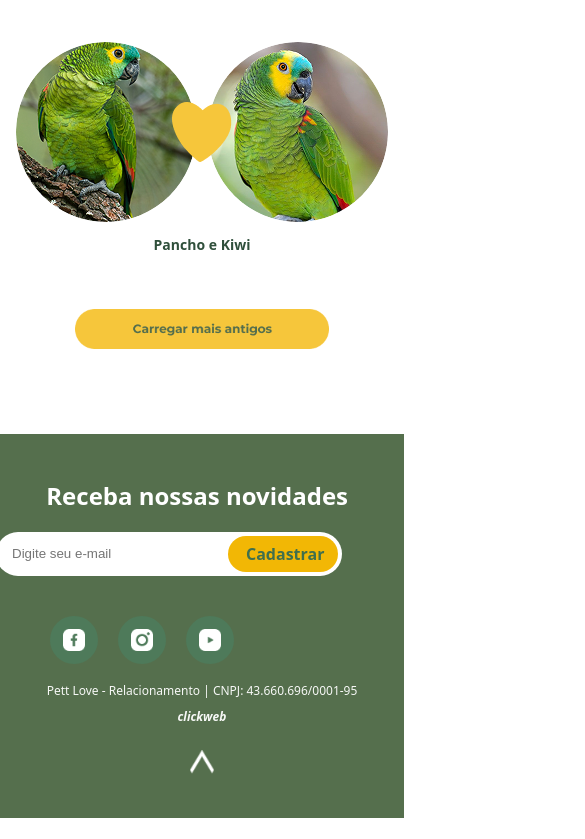
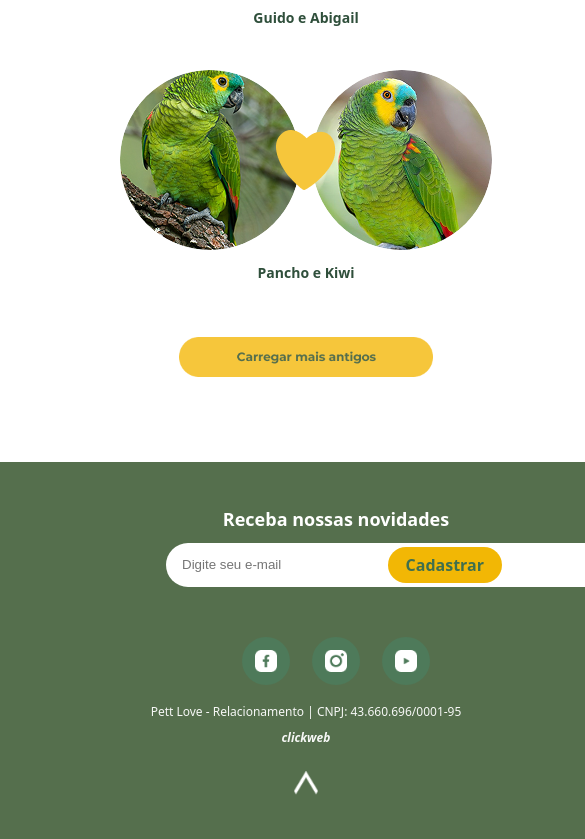
Before and after one commit to Davidmulder/Pettlove, a React (Vite) app: page / in a window 390 px wide. Shown: the part 3190-4029 px from the top of the page, 585 px wide, since content can reach past the window. Before the commit the page ends 4008 px from the top, so only its background shows below. Built offline with nearby package versions, Linux system fonts and the light colour scheme; the HTML template or start-up script is replaced by a standard one.

Commit message:
alterações de alinhamento

```diff
--- a/src/App.jsx
+++ b/src/App.jsx
@@ -4,7 +4,7 @@
 import { MainLayout } from "./layout/MainLayout";
 import { ComoFunciona } from "./page/comofunciona";
 
-
+// Estou colocando a pagina Petsnamorando com principal
 function App() {
 
   return (
--- a/src/components/footer/styles.css
+++ b/src/components/footer/styles.css
@@ -3,11 +3,11 @@
   color: #fff;
 }
 
-/* ================= DESKTOP GRID (igual Figma) ================= */
+/* ================= DESKTOP GRID  vou sequir o modelo do figma ================= */
 .footer-grid{
   display: grid;
-  grid-template-columns: 1fr 520px;        /* esquerda / direita */
-  grid-template-rows: auto auto;           /* linha 1 / linha 2 */
+  grid-template-columns: 1fr 520px;
+  grid-template-rows: auto auto;
   column-gap: 60px;
   row-gap: 32px;
   align-items: start;
@@ -19,38 +19,11 @@
 .footer-middle{ grid-column: 1; grid-row: 2; }
 .footer-social{ grid-column: 2; grid-row: 2; }
 
-/* newsletter à direita */
-.footer-news{
-  display: flex;
-  flex-direction: column;
-  align-items: flex-end;
-  text-align: right;
-}
-
-/* 3 colunas */
-.footer-middle{
-  display: grid;
-  grid-template-columns: 1fr 1fr 1.2fr;
-  column-gap: 120px;
-  align-items: start;
-}
-
-/* redes à direita alinhadas com as colunas */
-.footer-social{
-  display: flex;
-  margin-top: 14px;
-  justify-content: flex-end;
-  gap: 24px;
-  margin-top: 0; /* importante: não “grudar” no input */
-  transform: translateX(-60px);
-}
-
-
 /* container geral (DESKTOP) */
 .footer-inner {
   max-width: 1840px;
   margin: 0 auto;
-  padding: 60px 86px 24px; /* <- aqui fica igual ao Figma (left/right 86px) */
+  padding: 60px 86px 24px;
 }
 
 /* ===== TOPO (DESKTOP): esquerda logo | direita newsletter ===== */
@@ -83,10 +56,10 @@
 }
 
 /* bloco newsletter (direita) */
-.footer-news {
+.footer-news{
   display: flex;
   flex-direction: column;
-  align-items: flex-end; /* alinha tudo à direita como no Figma */
+  align-items: flex-end;
   text-align: right;
 }
 
@@ -100,11 +73,12 @@
 .footer-form {
   display: flex;
   justify-content: flex-end;
+  width: 100%;
 }
 
 .footer-input-group {
   position: relative;
-  width: 360px; /* largura total como no Figma */
+  width: 360px;
   color: #556F4D;
 }
 
@@ -114,7 +88,7 @@
   height: 44px;
   border-radius: 999px;
   border: none;
-  padding: 0 110px 0 16px; /* espaço para o botão */
+  padding: 0 110px 0 16px;
   outline: none;
   color: #556F4D;
   opacity: 1;
@@ -125,25 +99,22 @@
   position: absolute;
   top: 4px;
   right: 4px;
-
   height: 36px;
   padding: 0 18px;
   border-radius: 999px;
   border: none;
-
   background: #F2B705;
   color: #3F6F4E;
   font-weight: 700;
   cursor: pointer;
 }
 
-/* redes sociais (DESKTOP): abaixo do input, alinhadas à direita */
-.footer-social {
+/* redes sociais (DESKTOP) */
+.footer-social{
   margin-top: 14px;
   display: flex;
   justify-content: flex-end;
-  gap: 20px;
-
+  gap: 24px;
 }
 
 /* círculos redes */
@@ -168,11 +139,11 @@
   background-color: #F2B705;
 }
 
-/* ===== MEIO (DESKTOP): 3 colunas alinhadas mais à esquerda ===== */
+/* ===== MEIO (DESKTOP): 3 colunas ===== */
 .footer-middle {
   display: grid;
   grid-template-columns: 1fr 1fr 1.2fr;
-  column-gap: 120px; /* aumenta espaço e “puxa” as colunas mais pra esquerda como no Figma */
+  column-gap: 120px;
   align-items: start;
   padding-top: 28px;
   padding-bottom: 28px;
@@ -202,7 +173,7 @@
   font-size: 13px;
 }
 
-/* ===== BASE 1 (DESKTOP): políticas (sem linhas brancas) ===== */
+/* ===== BASE 1 (DESKTOP): políticas ===== */
 .footer-bottom {
   margin-top: 22px;
   display: flex;
@@ -250,7 +221,7 @@
   opacity: 0.95;
 }
 
-/* seta desktop (imagem) */
+/* seta desktop */
 .footer-arrow-btn {
   justify-self: center;
   width: 44px;
@@ -282,57 +253,43 @@
     padding: 44px 16px 24px;
   }
 
-   .footer-grid{
-    grid-template-columns: 1fr;
-    grid-template-rows: auto auto;
-    row-gap: 18px;
-  }
-
-  .footer-brand{ display:none; } /* como você já queria */
-  .footer-news{ grid-column:1; grid-row:1; align-items:center; text-align:center; }
-  .footer-social{ grid-column:1; grid-row:2; justify-content:center; }
-  .footer-middle{ display:none; } /* igual ao seu layout mobile */
-
-
-  /* no mobile: esconder a marca do rodapé (como no teu layout) */
   .footer-brand {
     display: none;
   }
 
-  /* topo central */
   .footer-top {
     grid-template-columns: 1fr;
-    margin-bottom: 22px;
+    margin-bottom: 18px;
   }
 
+
   .footer-news {
-    align-items: flex-end;
-    text-align: right;
-    transform: translateX(-40px);
+    align-items: center !important;
+    text-align: center !important;
+    transform: none !important;
+    width: 100%;
   }
 
   .footer-news h3 {
-    font-size: 24px;
-    margin-bottom: 18px;
+    font-size: 18px;
+    font-weight: 700;
+    margin: 0 0 10px;
   }
 
   .footer-form {
     justify-content: center;
-    width: 100%;
   }
 
-  .footer-form input {
-    width: 220px;
-  }
-
-  .footer-form button {
-    width: 110px;
+  .footer-input-group {
+    width: min(340px, 92vw);
+    margin: 0 auto;
   }
 
   /* redes centralizadas no mobile */
   .footer-social {
-    justify-content: center;
-    margin-top: 22px;
+    justify-content: center !important;
+    margin-top: 18px;
+    gap: 22px;
   }
 
   .footer-social a {
@@ -345,18 +302,14 @@
     height: 22px;
   }
 
-  /* some colunas e políticas no mobile */
+  /* esconde colunas e políticas no mobile */
   .footer-middle,
-  .footer-bottom {
-    display: none;
-  }
-
-  /* some barra final desktop no mobile */
+  .footer-bottom,
   .footer-bottom-bar {
     display: none;
   }
 
-  /* textos mobile (aparecem abaixo das redes) */
+  /* textos mobile */
   .footer-cnpj-mobile,
   .footer-clickweb-mobile {
     display: block;
@@ -375,7 +328,7 @@
     font-weight: 700;
   }
 
-  /* seta mobile: centralizada */
+  /* seta mobile */
   .footer-arrow-mobile {
     display: flex;
     align-items: center;
--- a/src/components/heads/styles.css
+++ b/src/components/heads/styles.css
@@ -53,7 +53,7 @@
 .login-btn {
   position: absolute;
   top: 40px;
-  right: 40px;   /* 👈 substitui o left 1740 do Figma */
+  right: 40px;
 
   width: 140px;
   height: 40px;
@@ -82,8 +82,8 @@
 /* Drawer / dropdown do menu */
 .menu-drawer{
   position: fixed;
-  top: 92px;          /* ajuste conforme altura do header */
-  left: 40px;         /* igual ao menu no figma (left 40) */
+  top: 92px;
+  left: 40px;
   width: 260px;
   background: #fff;
   border-radius: 14px;
@@ -136,8 +136,8 @@
   }
 
   .logo img {
-    width: 118.36px;    /* tamanho exato do Figma */
-    height: 120px;      /* mantém proporção visual */
+    width: 118.36px;
+    height: 120px;
     object-fit: contain;
   }
 
@@ -176,6 +176,6 @@
     left: 16px;
     right: 16px;
     width: auto;
-    top: 110px; /* fica abaixo do topo (ajuste fino depois) */
+    top: 110px;
   }
 }
--- a/src/page/comofunciona/styles.css
+++ b/src/page/comofunciona/styles.css
@@ -6,7 +6,7 @@
 /* ================= HERO ================= */
 .como-hero {
   width: 100%;
-  height: 530px;              /* Figma desktop */
+  height: 530px;
   background: #F7F4EB;
 
   display: flex;
@@ -134,7 +134,7 @@
     height: auto;
     min-height: 520px;
 
-    padding-top: 220px;   /* espaço da logo */
+    padding-top: 220px;
     padding-bottom: 32px;
     margin-top: -220px;
 
--- a/src/page/petnamorado/styles.css
+++ b/src/page/petnamorado/styles.css
@@ -1,7 +1,7 @@
 .title-section h1 {
   font-family: 'Montserrat', sans-serif;
   font-weight: 700;
-  font-size: 36px;     /* desktop */
+  font-size: 36px;
   line-height: 1.2;
   margin-bottom: 8px;
 }
@@ -74,7 +74,7 @@
 }
 
 .load-more-btn img {
-  height: 44px; /* ajuste fino */
+  height: 44px;
 }
 
 /* MOBILE */
```
